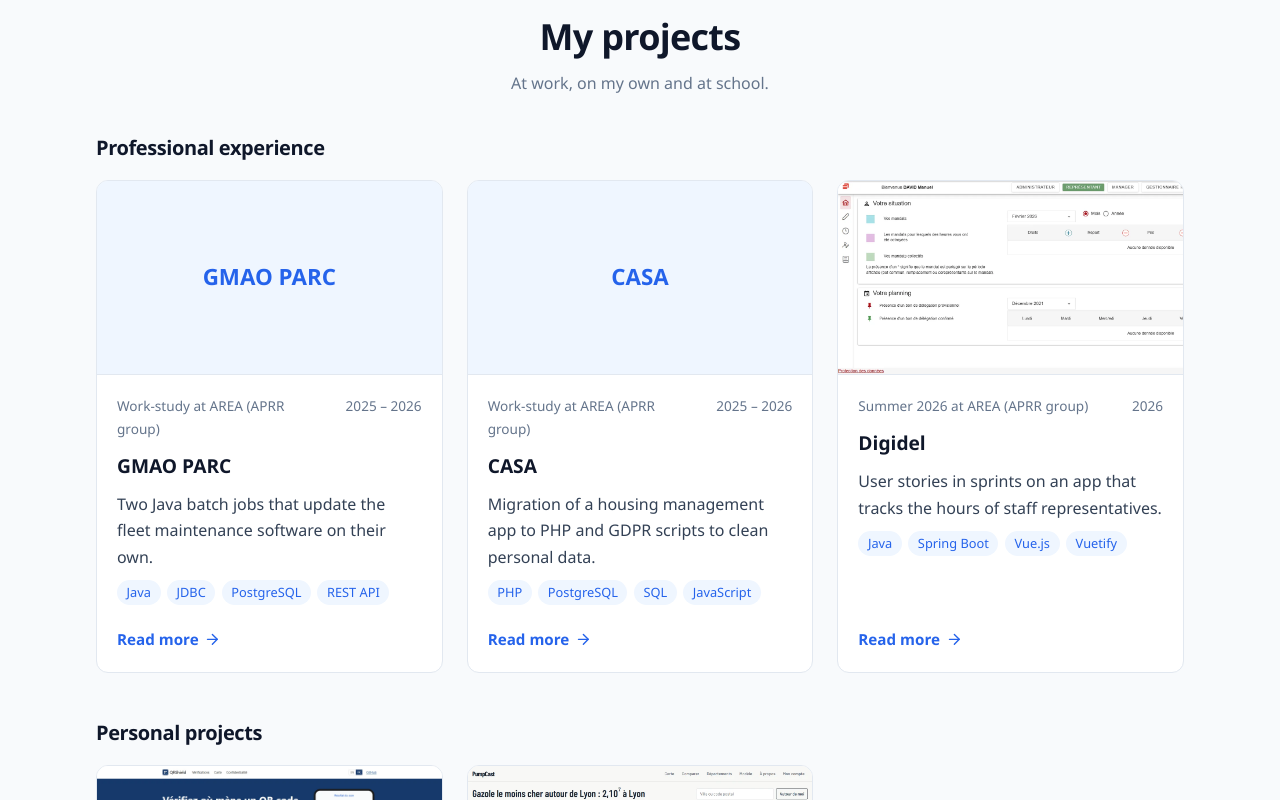
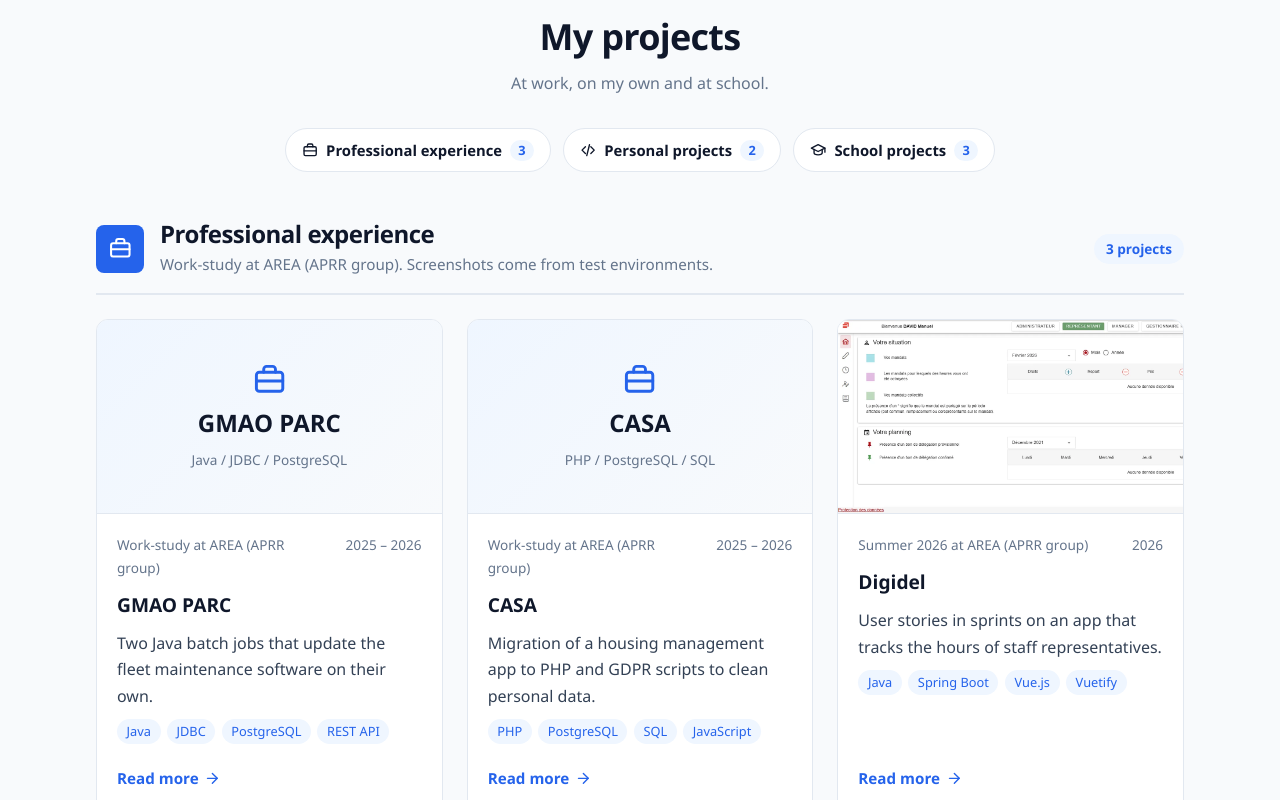
Before and after one commit to ManuelDavid69/Portfolio, an Angular app in the folder apps/web/: page / in a window 1280 px wide. Shown: the part 760-1560 px from the top of the page. Built offline with nearby package versions, Linux system fonts and the light colour scheme.

Commit message:
Catégories de projets plus visibles et barre de navigation gardée sur écran moyen

```diff
--- a/apps/web/src/app/layout/icon.ts
+++ b/apps/web/src/app/layout/icon.ts
@@ -1,6 +1,6 @@
 import { Component, input } from '@angular/core';
 
-export type IconName = 'github' | 'linkedin' | 'mail' | 'download' | 'arrow-left' | 'arrow-right' | 'external' | 'sun' | 'moon' | 'menu' | 'close';
+export type IconName = 'github' | 'linkedin' | 'mail' | 'download' | 'arrow-left' | 'arrow-right' | 'external' | 'sun' | 'moon' | 'menu' | 'close' | 'briefcase' | 'code' | 'school';
 
 /** A few inline SVG icons, to avoid loading an icon font for so little. */
 @Component({
@@ -39,6 +39,15 @@ export type IconName = 'github' | 'linkedin' | 'mail' | 'download' | 'arrow-left
         @case ('menu') {
           <path d="M4 6h16M4 12h16M4 18h16" />
         }
+        @case ('briefcase') {
+          <rect x="3" y="7" width="18" height="13" rx="2" /><path d="M8 7V5a2 2 0 0 1 2-2h4a2 2 0 0 1 2 2v2" /><path d="M3 13h18" />
+        }
+        @case ('code') {
+          <path d="m8 7-5 5 5 5" /><path d="m16 7 5 5-5 5" /><path d="m14 4-4 16" />
+        }
+        @case ('school') {
+          <path d="M2 9l10-5 10 5-10 5Z" /><path d="M6 11v5c0 1.5 2.7 3 6 3s6-1.5 6-3v-5" /><path d="M22 9v6" />
+        }
         @case ('close') {
           <path d="M6 6l12 12M18 6 6 18" />
         }
--- a/apps/web/src/app/layout/site-header.ts
+++ b/apps/web/src/app/layout/site-header.ts
@@ -52,6 +52,7 @@ import { LangSwitch } from './lang-switch';
       height: var(--header-h);
     }
     .brand {
+      white-space: nowrap;
       font-weight: 700;
       font-size: 1.1rem;
       color: var(--heading);
@@ -61,7 +62,22 @@ import { LangSwitch } from './lang-switch';
       display: flex;
       gap: 1.75rem;
     }
+    @media (max-width: 64rem) {
+      .bar {
+        gap: 1rem;
+      }
+      nav {
+        gap: 0.9rem;
+      }
+      nav a {
+        font-size: 0.875rem;
+      }
+      .tools {
+        gap: 0.35rem;
+      }
+    }
     nav a {
+      white-space: nowrap;
       color: var(--text);
       font-size: 0.95rem;
       font-weight: 500;
@@ -94,7 +110,7 @@ import { LangSwitch } from './lang-switch';
     .menu-btn {
       display: none;
     }
-    @media (max-width: 52rem) {
+    @media (max-width: 42rem) {
       .menu-btn {
         display: inline-flex;
       }
--- a/apps/web/src/app/pages/home/home.page.html
+++ b/apps/web/src/app/pages/home/home.page.html
@@ -41,8 +41,25 @@
       <p>{{ i18n.t('projectsIntro') }}</p>
     </div>
 
+    <nav class="group-nav" [attr.aria-label]="i18n.t('projectsTitle')">
+      @for (group of groups; track group.id) {
+        <a [routerLink]="[]" [fragment]="'projects-' + group.id">
+          <app-icon [name]="group.icon" />{{ i18n.t(group.label) }}
+          <span class="count">{{ group.projects.length }}</span>
+        </a>
+      }
+    </nav>
+
     @for (group of groups; track group.id) {
-      <h3 class="group-title">{{ i18n.t(group.label) }}</h3>
+      <div class="group" [id]="'projects-' + group.id">
+      <div class="group-head">
+        <span class="group-icon"><app-icon [name]="group.icon" /></span>
+        <div>
+          <h3>{{ i18n.t(group.label) }}</h3>
+          <p>{{ i18n.t(group.desc) }}</p>
+        </div>
+        <span class="group-count">{{ group.projects.length }} {{ i18n.t('projectsCount') }}</span>
+      </div>
       <div class="cards">
         @for (p of group.projects; track p.slug) {
           <article class="card">
@@ -50,7 +67,11 @@
               @if (p.thumbnail) {
                 <img [src]="p.thumbnail.src" alt="" width="640" height="360" loading="lazy" decoding="async" />
               } @else {
-                <span class="media-placeholder">{{ p.title }}</span>
+                <span class="media-placeholder">
+                  <app-icon [name]="group.icon" />
+                  <strong>{{ p.title }}</strong>
+                  <small>{{ p.stack.slice(0, 3).join(' / ') }}</small>
+                </span>
               }
             </a>
             <div class="card-body">
@@ -71,6 +92,7 @@
             </div>
           </article>
         }
+      </div>
       </div>
     }
   </div>
--- a/apps/web/src/app/pages/home/home.page.scss
+++ b/apps/web/src/app/pages/home/home.page.scss
@@ -107,12 +107,94 @@ h1 {
 }
 
 // ---------- Projects
-.group-title {
-  font-size: 1.25rem;
-  margin: 3rem 0 1.25rem;
+.group-nav {
+  display: flex;
+  flex-wrap: wrap;
+  justify-content: center;
+  gap: 0.75rem;
+  margin: -0.5rem 0 3rem;
 
-  &:first-of-type {
-    margin-top: 0;
+  a {
+    display: inline-flex;
+    align-items: center;
+    gap: 0.5rem;
+    padding: 0.55rem 1rem;
+    border: 1px solid var(--border);
+    border-radius: 999px;
+    background: var(--card);
+    color: var(--heading);
+    font-weight: 600;
+    font-size: 0.925rem;
+  }
+
+  a:hover {
+    border-color: var(--accent);
+    color: var(--accent);
+  }
+
+  .count {
+    min-width: 1.5rem;
+    padding: 0 0.4rem;
+    border-radius: 999px;
+    background: var(--accent-soft);
+    color: var(--accent);
+    font-size: 0.8rem;
+    text-align: center;
+  }
+}
+
+.group {
+  scroll-margin-top: calc(var(--header-h) + 1rem);
+
+  & + .group {
+    margin-top: 4rem;
+  }
+}
+
+.group-head {
+  display: flex;
+  align-items: center;
+  gap: 1rem;
+  margin-bottom: 1.5rem;
+  padding-bottom: 1rem;
+  border-bottom: 2px solid var(--border);
+
+  h3 {
+    font-size: 1.5rem;
+  }
+
+  p {
+    margin: 0.2rem 0 0;
+    color: var(--muted);
+    font-size: 0.95rem;
+  }
+}
+
+.group-icon {
+  display: inline-flex;
+  align-items: center;
+  justify-content: center;
+  width: 3rem;
+  height: 3rem;
+  flex: none;
+  border-radius: var(--radius-sm);
+  background: var(--accent);
+  color: var(--on-accent);
+  font-size: 1.4rem;
+}
+
+.group-count {
+  margin-left: auto;
+  flex: none;
+  padding: 0.25rem 0.75rem;
+  border-radius: 999px;
+  background: var(--accent-soft);
+  color: var(--accent);
+  font-size: 0.85rem;
+  font-weight: 600;
+
+  @media (max-width: 36rem) {
+    display: none;
   }
 }
 
@@ -153,15 +235,29 @@ h1 {
 
 .media-placeholder {
   display: flex;
+  flex-direction: column;
   align-items: center;
   justify-content: center;
+  gap: 0.4rem;
   height: 100%;
   padding: 1rem;
   text-align: center;
-  background: var(--accent-soft);
+  background: linear-gradient(135deg, var(--accent-soft), var(--bg-alt));
   color: var(--accent);
-  font-size: 1.4rem;
-  font-weight: 700;
+
+  app-icon {
+    font-size: 2rem;
+  }
+
+  strong {
+    font-size: 1.5rem;
+    color: var(--heading);
+  }
+
+  small {
+    color: var(--muted);
+    font-size: 0.85rem;
+  }
 }
 
 .card-body {
--- a/apps/web/src/app/pages/home/home.page.ts
+++ b/apps/web/src/app/pages/home/home.page.ts
@@ -6,13 +6,13 @@ import { ABOUT, INTERNSHIP, INTRO, JOURNEY, PROFILE, ROLE, SKILLS, SPOKEN } from
 import { PROJECTS } from '../../content/projects';
 import { ProjectGroup } from '../../content/types';
 import { UiKey } from '../../content/ui';
-import { Icon } from '../../layout/icon';
+import { Icon, IconName } from '../../layout/icon';
 import { ContactForm } from './contact-form';
 
-const GROUPS: { id: ProjectGroup; label: UiKey }[] = [
-  { id: 'work', label: 'groupWork' },
-  { id: 'personal', label: 'groupPersonal' },
-  { id: 'school', label: 'groupSchool' },
+const GROUPS: { id: ProjectGroup; label: UiKey; desc: UiKey; icon: IconName }[] = [
+  { id: 'work', label: 'groupWork', desc: 'groupWorkDesc', icon: 'briefcase' },
+  { id: 'personal', label: 'groupPersonal', desc: 'groupPersonalDesc', icon: 'code' },
+  { id: 'school', label: 'groupSchool', desc: 'groupSchoolDesc', icon: 'school' },
 ];
 
 @Component({
```
